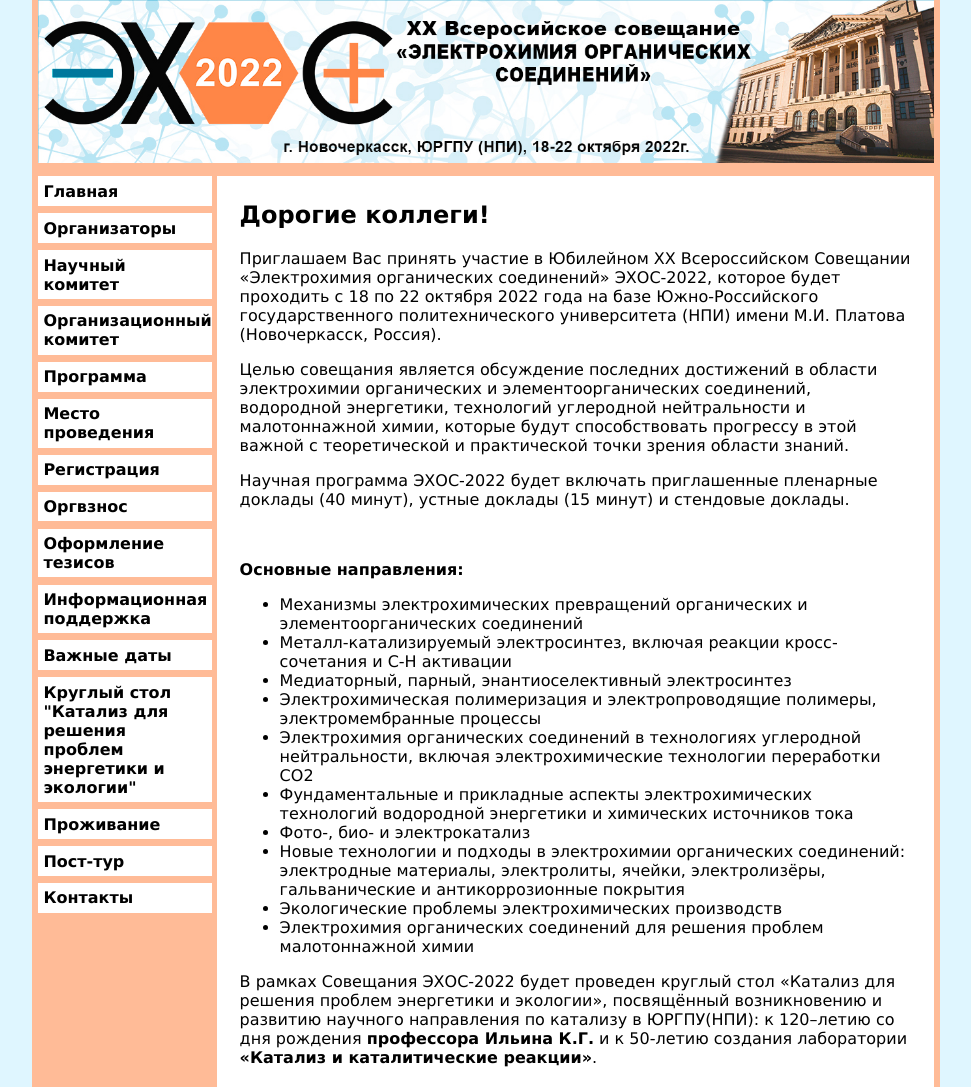
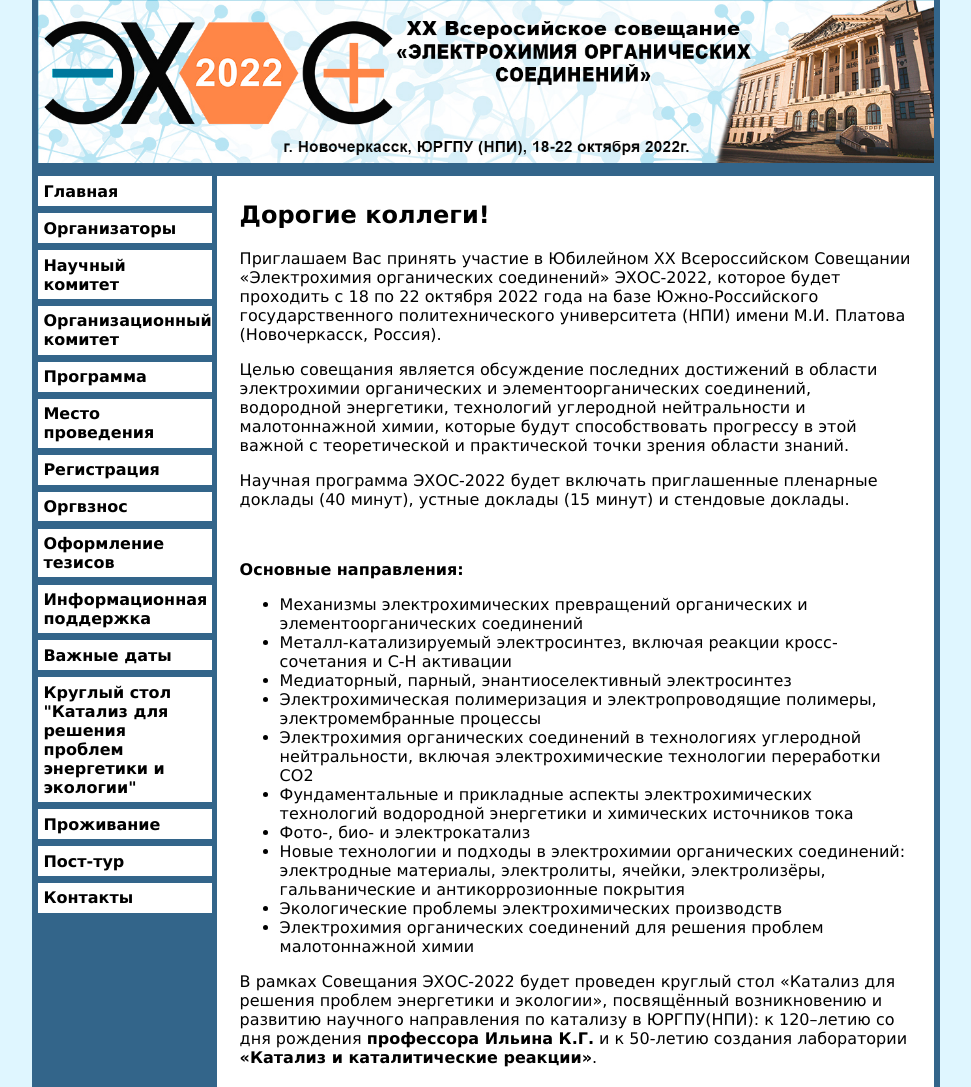
Before and after one commit to Miandic/Echoes2022, a Flask app: page / in a window 1280 px wide. Shown: the whole page, without its empty margins (154-1125 px from the left). Run offline with Flask 2, Linux system fonts and the light colour scheme.

Commit message:
changed base color

```diff
--- a/static/style.css
+++ b/static/style.css
@@ -87,7 +87,7 @@ h2{
   margin-top: 0;
   margin-bottom: 0;
   padding: 0 0.5% 0 0.5%;
-  background-color: #ffbb97;
+  background-color: #33658A;
 }
 .header_img{
   width: 100%;
```
